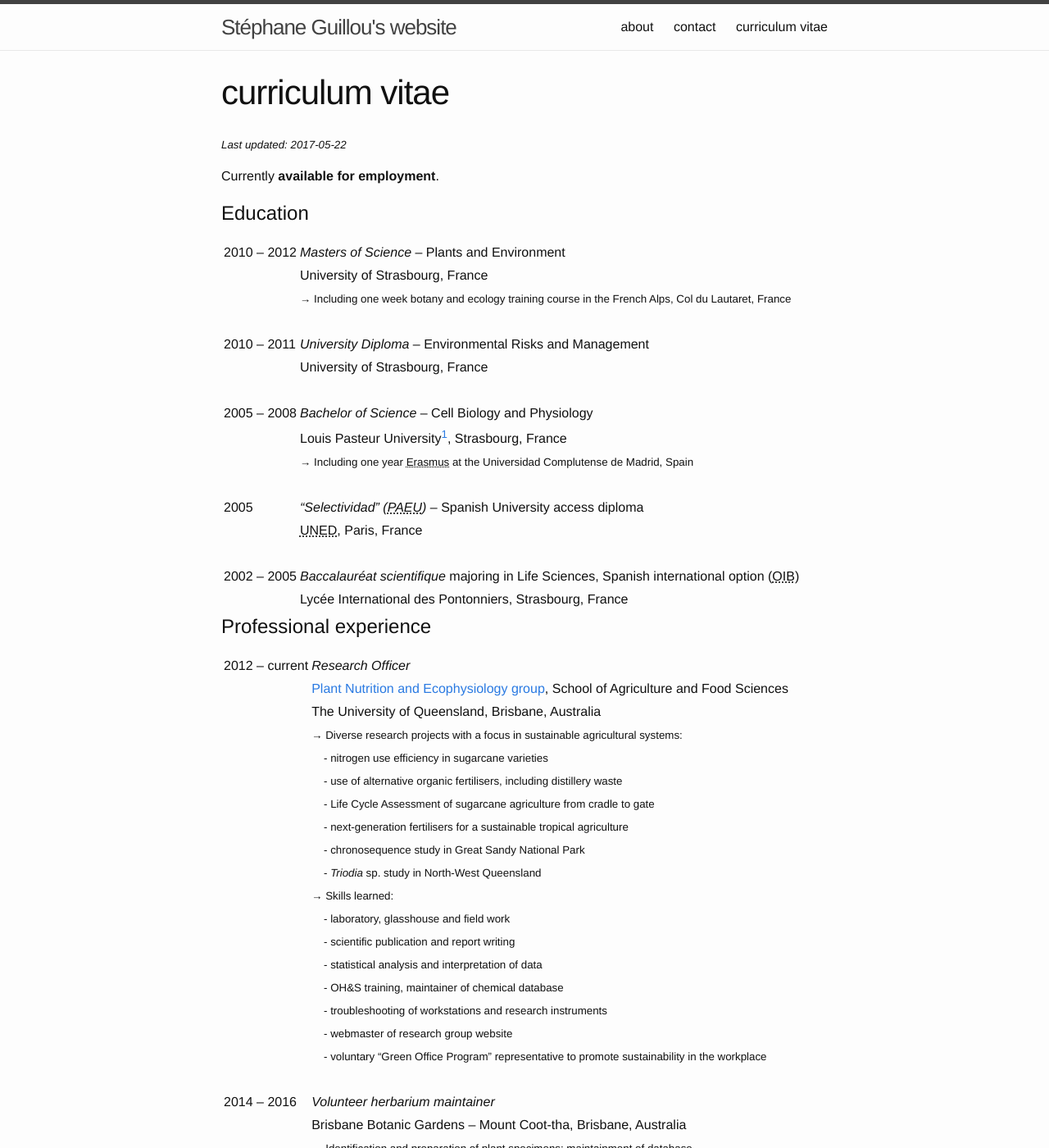
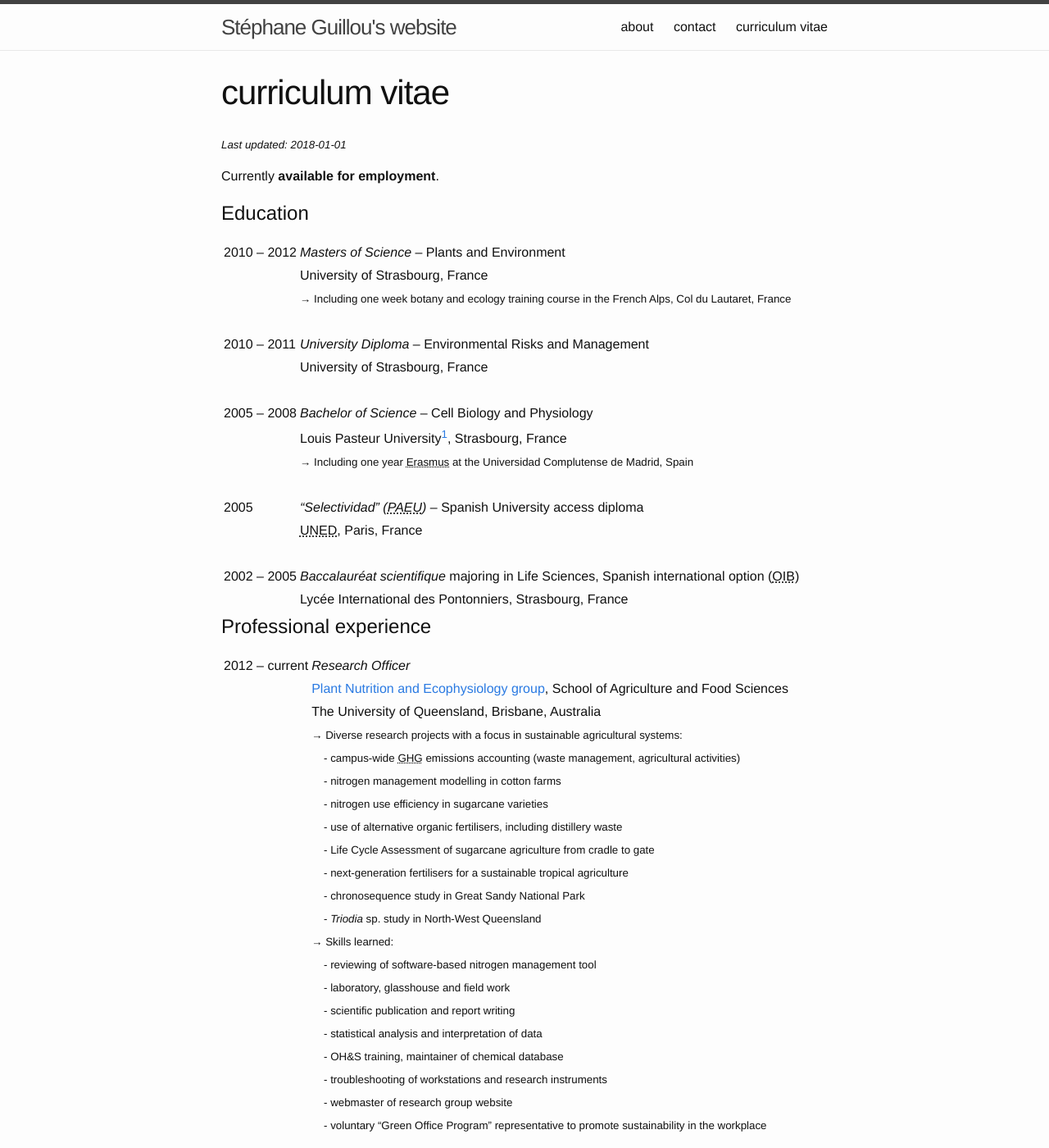
Before and after one commit to stragu/stragu.github.io, a Jekyll site: the page built from cv.md, in a window 1280 px wide and 1400 px high. Shown: the whole window at 82% size. Built offline with Jekyll 4.4.1, drawn with Linux system fonts in a browser that asks for light colours; some of the changed text lies outside the part shown.

Commit message:
update ino

```diff
--- a/cv.md
+++ b/cv.md
@@ -4,7 +4,7 @@ title: curriculum vitae
 permalink: /cv/
 ---
 
-<small> *Last updated: 2017-05-22* </small>
+<small> *Last updated: 2018-01-01* </small>
 
 Currently **available for employment**.
 
@@ -33,6 +33,8 @@ Currently **available for employment**.
 || [Plant Nutrition and Ecophysiology group](http://epngroup.org/), School of Agriculture and Food Sciences
 || The University of Queensland, Brisbane, Australia
 || <small>→ Diverse research projects with a focus in sustainable agricultural systems:</small>
+|| <small>&nbsp;&nbsp;&nbsp;&nbsp;- campus-wide GHG emissions accounting (waste management, agricultural activities)</small>
+|| <small>&nbsp;&nbsp;&nbsp;&nbsp;- nitrogen management modelling in cotton farms</small>
 || <small>&nbsp;&nbsp;&nbsp;&nbsp;- nitrogen use efficiency in sugarcane varieties</small>
 || <small>&nbsp;&nbsp;&nbsp;&nbsp;- use of alternative organic fertilisers, including distillery waste</small>
 || <small>&nbsp;&nbsp;&nbsp;&nbsp;- Life Cycle Assessment of sugarcane agriculture from cradle to gate</small>
@@ -40,6 +42,7 @@ Currently **available for employment**.
 || <small>&nbsp;&nbsp;&nbsp;&nbsp;- chronosequence study in Great Sandy National Park</small>
 || <small>&nbsp;&nbsp;&nbsp;&nbsp;- *Triodia* sp. study in North-West Queensland</small>
 || <small>→ Skills learned:</small>
+|| <small>&nbsp;&nbsp;&nbsp;&nbsp;- reviewing of software-based nitrogen management tool</small>
 || <small>&nbsp;&nbsp;&nbsp;&nbsp;- laboratory, glasshouse and field work</small>
 || <small>&nbsp;&nbsp;&nbsp;&nbsp;- scientific publication and report writing</small>
 || <small>&nbsp;&nbsp;&nbsp;&nbsp;- statistical analysis and interpretation of data</small>
@@ -77,6 +80,7 @@ Languages
 
 # Other skills, interests and hobbies
 
+* Trained [Software Carpentry](https://software-carpentry.org/)[^Carp] instructor since 2017
 * Committee member of Brisbane's 4EB FM's [French-language group](http://www.4eb.org.au/french), broadcaster and panel operator; main broadcaster and panel operator of music show *[studio d'essai](https://studio-dessai.github.io/)* on Global Digital radio.
 * Treasurer and founding member of French non-profit organisation *Concrete*, promoting contemporary music
 * Volunteer at [Muticultural Development Association](https://mdaltd.org.au/)
@@ -118,3 +123,4 @@ German
 *[GNU]: "GNU's Not Unix!" software collection
 *[Free Software]: software that allows us to freely (0) use, (1) study, (2) redistribute and (3) modify it
 *[FSF]: Free Software Foundation
+*[GHG]: Greenhouse Gas
```
Also changed, not shown: other parts of cv.md (+2 -1 lines).
